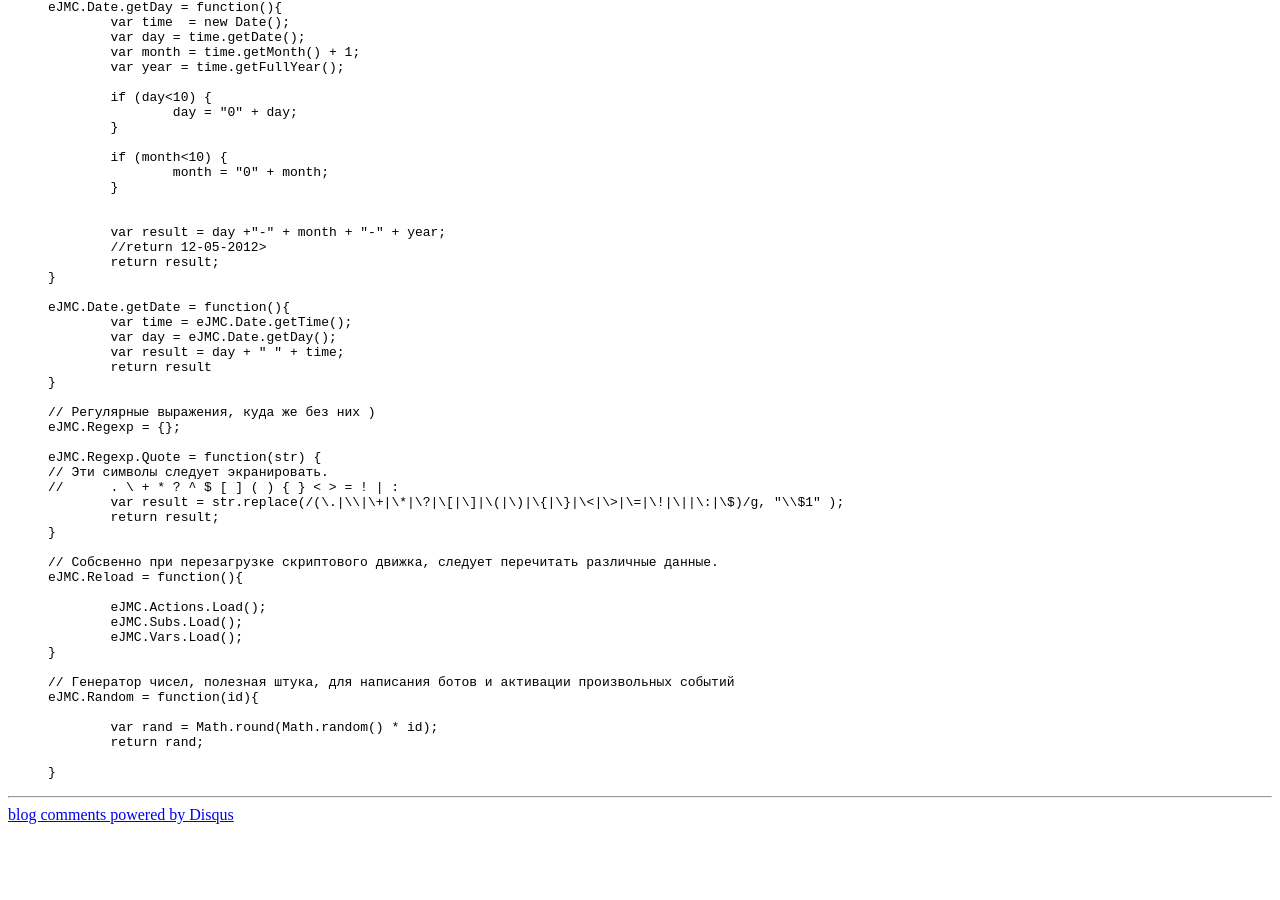
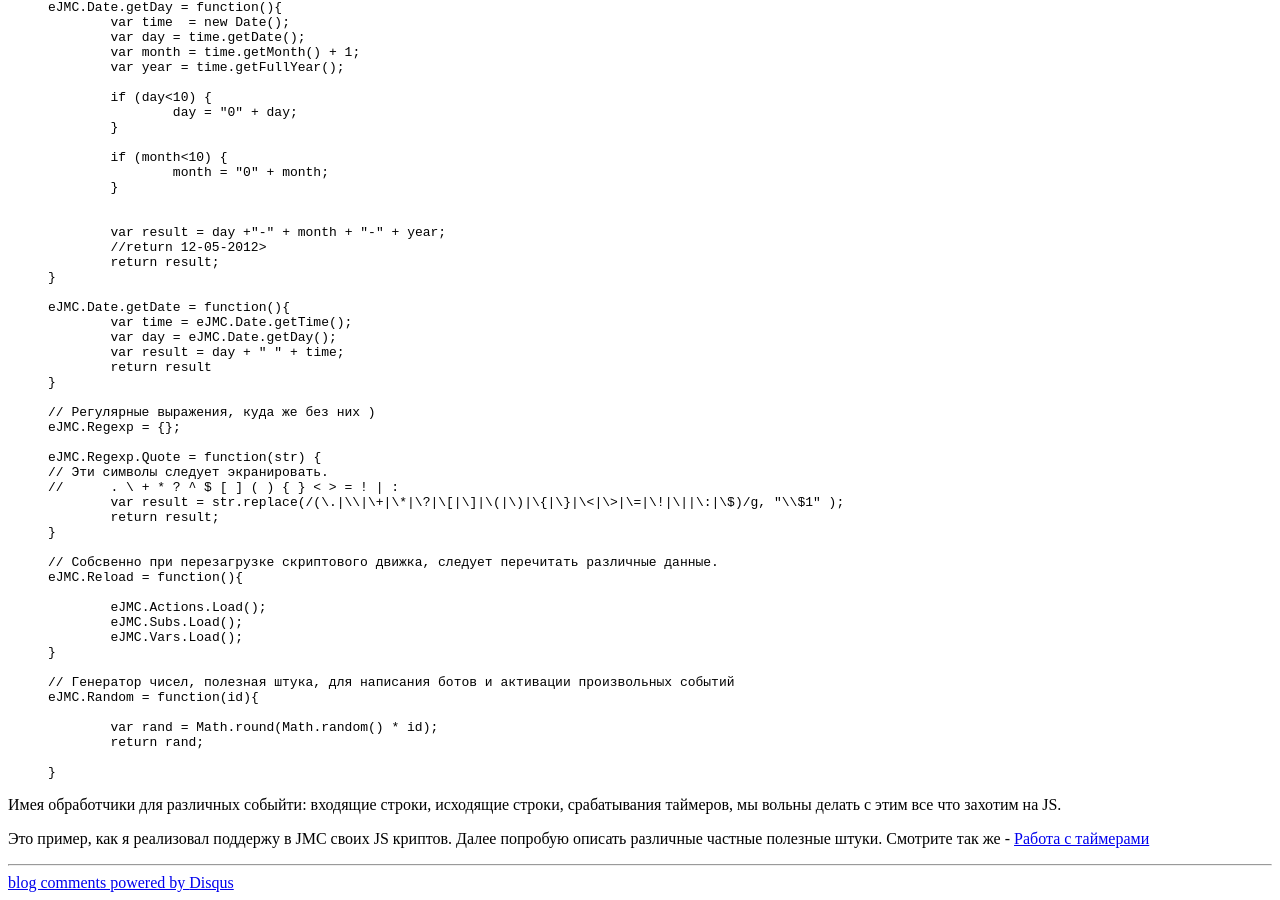
Before and after one commit to nerevar/jmc, a Jekyll site: the page built from _posts/articles/2013-11-21-jmc-scripts.md, in a window 1280 px wide and 900 px high, scrolled down 4005 px. Built offline with Jekyll 4.4.1, drawn with Linux system fonts in a browser that asks for light colours; nearby versions of some CDN libraries; library files that are not in the unit come from our copies; comment, search, counter and statistics services are not loaded; before the commit the page ends 4837 px from its top, so only the background shows below that.

Commit message:
Update 2013-11-21-jmc-scripts.md

```diff
--- a/_posts/articles/2013-11-21-jmc-scripts.md
+++ b/_posts/articles/2013-11-21-jmc-scripts.md
@@ -315,3 +315,9 @@ eJMC.Random = function(id){
 }
 
 {% endhighlight %}
+
+Имея обработчики для различных собыйти: входящие строки, исходящие строки, срабатывания таймеров,
+мы вольны делать с этим все что захотим на JS.
+
+Это пример, как я реализовал поддержу в JMC своих JS криптов. Далее попробую описать различные частные
+полезные штуки. Смотрите так же - [Работа с таймерами](http://nerevar.github.io/jmc/articles/ontimers/)
```
